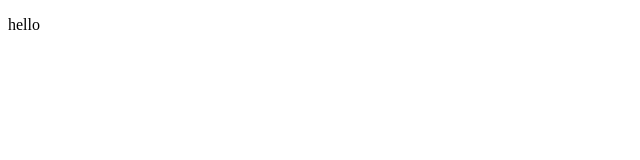
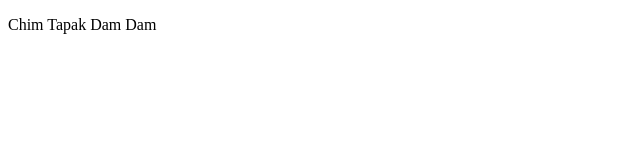
Before and after one commit to Ansh476/devops, a plain HTML site: page index.html in a window 1280 px wide. Shown: the whole page, without its empty margins (0-640 px from the left). Drawn offline with Linux system fonts and the light colour scheme.

Commit message:
added changes in index.html

```diff
--- a/index.html
+++ b/index.html
@@ -6,6 +6,6 @@
     <title>Document</title>
 </head>
 <body>
-    <p>hello</p>
+    <p>Chim Tapak Dam Dam</p>
 </body>
 </html>
```
